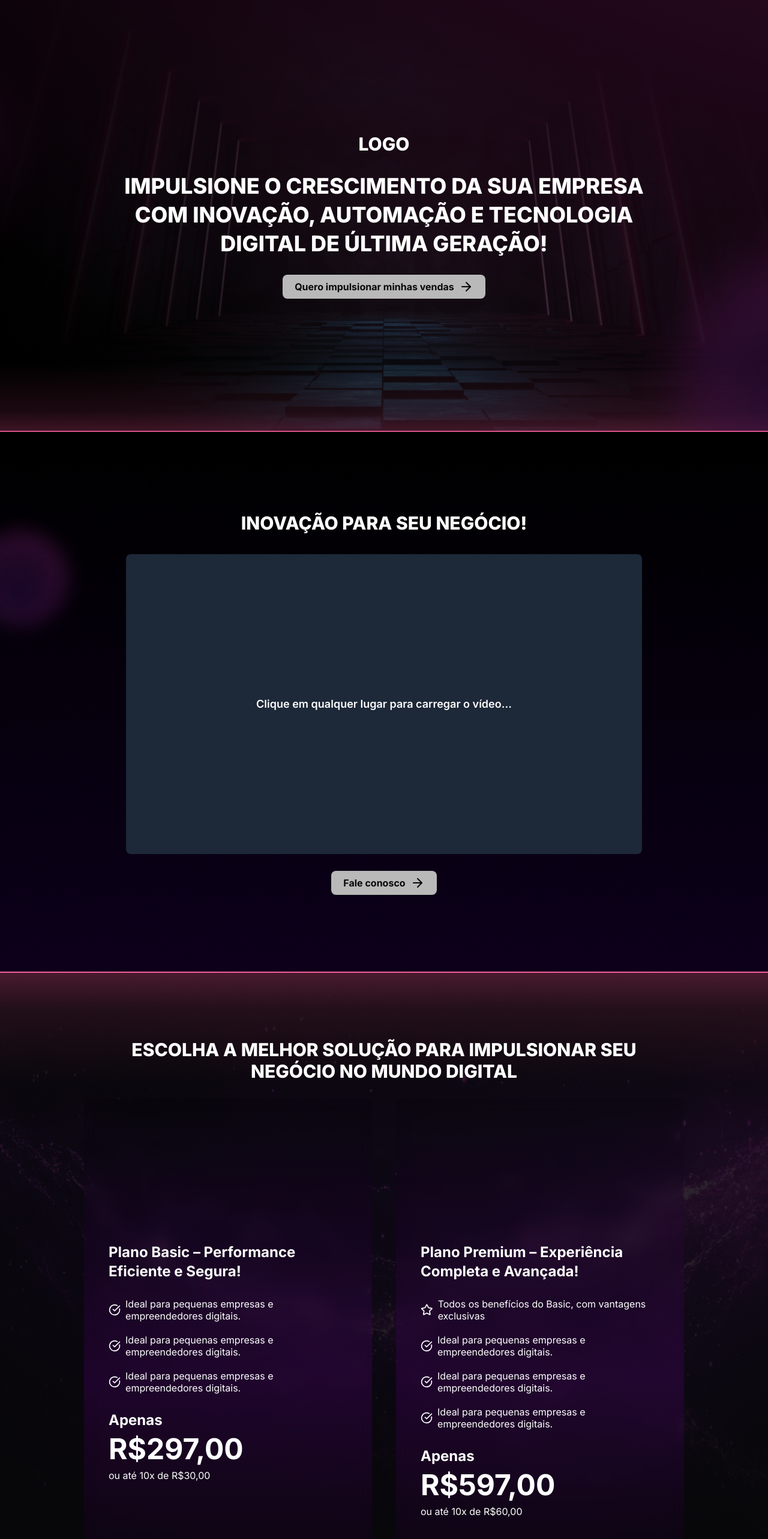
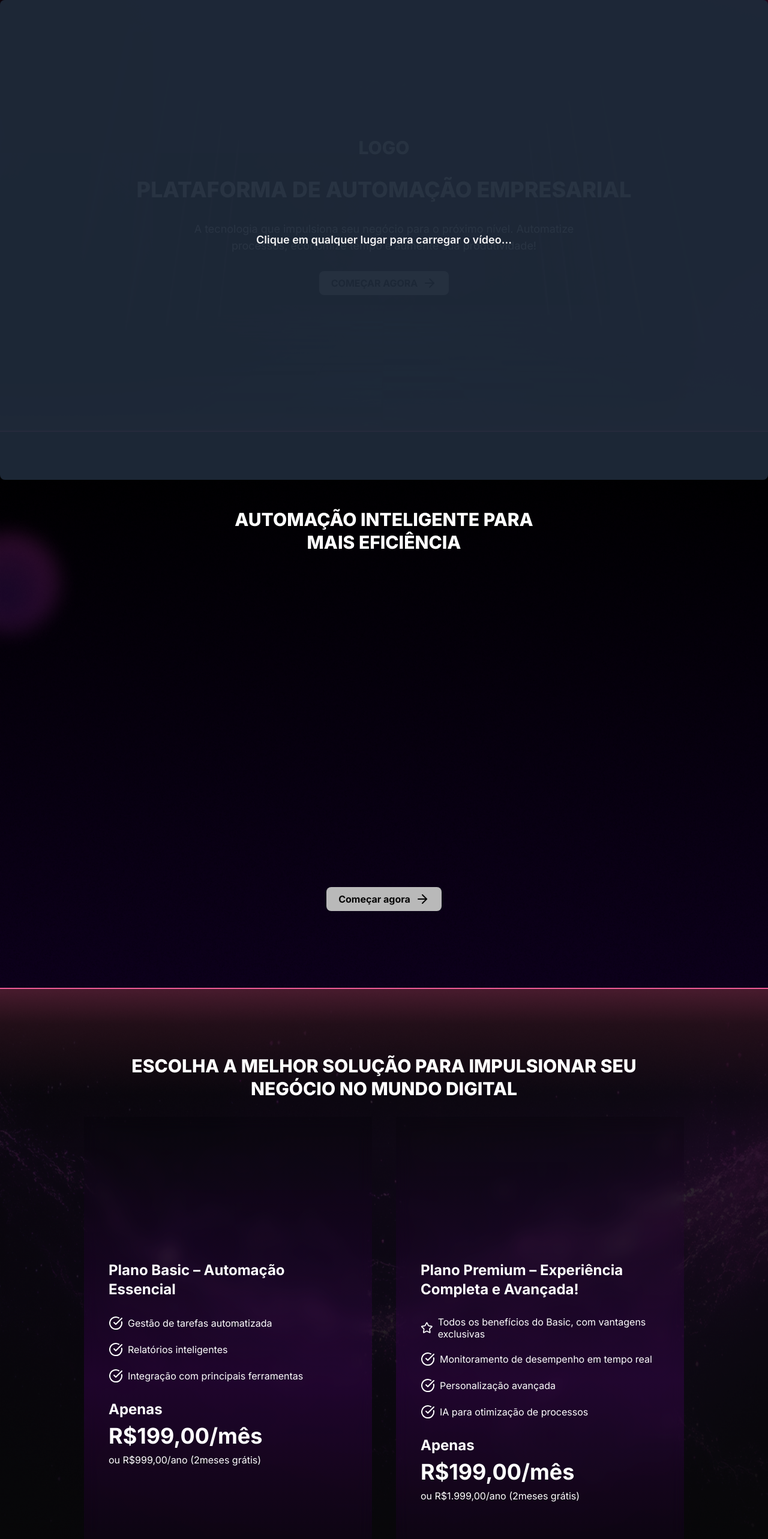
Before and after one commit to Lucashtpaiva/page-vsl, a Next.js app: page / in a window 1280 px wide. Shown: the top 2566 px of the page at 60% size. Built offline with nearby package versions, Linux system fonts and the light colour scheme.

Commit message:
Criação dos depoimentos, correção na copy e player de vídeo (#5)

```diff
--- a/src/components/sections/1.heroSection/heroSection.tsx
+++ b/src/components/sections/1.heroSection/heroSection.tsx
@@ -9,11 +9,14 @@ export default function HeroSection() {
       <SectionBox className="md:py-8">
         <h3 className="text-center text-3xl font-extrabold uppercase">Logo</h3>
         <h1 className="max-w-[60rem] text-center text-2xl font-extrabold uppercase antialiased md:text-4xl md:leading-12">
-          Impulsione o crescimento da sua empresa com inovação, automação e
-          tecnologia digital de última geração!
+          Plataforma de Automação Empresarial
         </h1>
+        <h4 className="text-white-500 max-w-[41rem] text-center text-lg">
+          A tecnologia que impulsiona seu negócio para o próximo nível.
+          Automatize processos, economize tempo e aumente sua produtividade!
+        </h4>
         <Button>
-          Quero impulsionar minhas vendas
+          COMEÇAR AGORA
           <ArrowRight />
         </Button>
       </SectionBox>
--- a/src/components/sections/2.playerVideo/player.tsx
+++ b/src/components/sections/2.playerVideo/player.tsx
@@ -23,11 +23,11 @@ export default function Player() {
   return (
     <Container className="justify-center bg-[url(/video-desktop.webp)] bg-center">
       <SectionBox className="py-20 md:py-32">
-        <h1 className="max-w-[60rem] text-center text-2xl font-extrabold uppercase antialiased md:text-3xl md:leading-12">
-          Inovação para seu negócio!
+        <h1 className="max-w-[34rem] text-center text-2xl leading-tight font-extrabold uppercase md:text-3xl">
+          Automação inteligente para mais eficiência
         </h1>
 
-        <div className="relative aspect-video w-full max-w-[860px] md:h-[500px]">
+        <div className="h-[400px] w-full max-w-[860px] md:aspect-video md:h-[500px]">
           {!loaded && (
             <div className="absolute inset-0 flex animate-pulse items-center justify-center rounded-lg bg-gray-800 p-5">
               <p className="text-lg font-semibold text-white">
@@ -46,7 +46,7 @@ export default function Player() {
         </div>
 
         <Button>
-          Fale conosco
+          Começar agora
           <ArrowRight />
         </Button>
       </SectionBox>
--- a/src/components/sections/3.products/products.tsx
+++ b/src/components/sections/3.products/products.tsx
@@ -8,32 +8,29 @@ export default function Products() {
   return (
     <Container className="justify-center bg-[url(/products-desktop.webp)] bg-top">
       <SectionBox className="py-20 md:py-28">
-        <h1 className="max-w-[60rem] text-center text-2xl font-extrabold uppercase antialiased md:text-3xl">
+        <h1 className="max-w-[60rem] text-center text-2xl leading-tight font-extrabold uppercase md:text-3xl">
           Escolha a Melhor Solução para Impulsionar Seu Negócio no Mundo Digital
         </h1>
         <div className="flex flex-wrap items-stretch justify-center gap-10">
           <CardBox>
             <h1 className="text-2xl font-bold text-white">
-              Plano Basic – Performance Eficiente e Segura!
+              Plano Basic – Automação Essencial
             </h1>
             <div className="flex flex-col gap-5">
               <IconText
                 icon={CircleCheckBig}
-                text="Ideal para pequenas empresas e empreendedores digitais."
+                text="Gestão de tarefas automatizada"
               />
+              <IconText icon={CircleCheckBig} text="Relatórios inteligentes" />
               <IconText
                 icon={CircleCheckBig}
-                text="Ideal para pequenas empresas e empreendedores digitais."
-              />
-              <IconText
-                icon={CircleCheckBig}
-                text="Ideal para pequenas empresas e empreendedores digitais."
+                text="Integração com principais ferramentas"
               />
             </div>
             <div className="flex flex-col gap-2">
               <h3 className="text-2xl font-bold text-white">Apenas</h3>
-              <h1 className="text-5xl font-bold">R$297,00</h1>
-              <p>ou até 10x de R$30,00</p>
+              <h1 className="text-4xl font-bold">R$199,00/mês</h1>
+              <p className="text-base">ou R$999,00/ano (2meses grátis)</p>
             </div>
           </CardBox>
           <CardBox>
@@ -47,21 +44,18 @@ export default function Products() {
               />
               <IconText
                 icon={CircleCheckBig}
-                text="Ideal para pequenas empresas e empreendedores digitais."
+                text="Monitoramento de desempenho em tempo real"
               />
+              <IconText icon={CircleCheckBig} text="Personalização avançada" />
               <IconText
                 icon={CircleCheckBig}
-                text="Ideal para pequenas empresas e empreendedores digitais."
-              />
-              <IconText
-                icon={CircleCheckBig}
-                text="Ideal para pequenas empresas e empreendedores digitais."
+                text="IA para otimização de processos"
               />
             </div>
             <div className="flex flex-col gap-2">
               <h3 className="text-2xl font-bold text-white">Apenas</h3>
-              <h1 className="text-5xl font-bold">R$597,00</h1>
-              <p>ou até 10x de R$60,00</p>
+              <h1 className="text-4xl font-bold">R$199,00/mês</h1>
+              <p className="text-base">ou R$1.999,00/ano (2meses grátis)</p>
             </div>
           </CardBox>
         </div>
--- /dev/null
+++ b/src/components/sections/4.testimonials/boxTestimonials.tsx
@@ -0,0 +1,27 @@
+import { CircleUser, Star } from 'lucide-react';
+
+interface TestimonialsProps {
+  name: string;
+  text: string;
+}
+
+export default function BoxTestimonials(props: TestimonialsProps) {
+  return (
+    <div className="flex max-w-96 flex-col gap-2.5 rounded-lg border border-[#8A05BE] bg-[linear-gradient(150deg,_rgba(64,26,83,0.70)_-16.34%,_rgba(6,0,11,0.70)_101.62%)] p-5 backdrop-blur-[5px]">
+      <div className="flex items-center justify-between">
+        <div className="flex items-center gap-2">
+          <CircleUser className="text-gray-300" />
+          <h4 className="text-white-500 text-lg font-bold">{props.name}</h4>
+        </div>
+        <div className="flex items-center gap-0.5">
+          <Star className="w-4 text-amber-300" />
+          <Star className="w-4 text-amber-300" />
+          <Star className="w-4 text-amber-300" />
+          <Star className="w-4 text-amber-300" />
+          <Star className="w-4 text-amber-300" />
+        </div>
+      </div>
+      <p className="text-base">{props.text}</p>
+    </div>
+  );
+}
--- a/src/components/sections/4.testimonials/testimonials.tsx
+++ b/src/components/sections/4.testimonials/testimonials.tsx
@@ -1,11 +1,31 @@
 import Container from '@/components/container';
 import SectionBox from '@/components/sectionBox';
 
+import BoxTestimonials from './boxTestimonials';
+
 export default function Testimonials() {
   return (
-    <Container className="justify-center bg-black">
-      <SectionBox>
-        <h1>Testimonials</h1>
+    <Container className="justify-center bg-[url(/depoimentos-desktop.webp)] bg-center">
+      <SectionBox className="py-20 md:py-32">
+        <h1 className="text-center text-2xl leading-tight font-extrabold uppercase md:text-3xl">
+          O que nossos clientes dizem?
+        </h1>
+        <div className="flex w-full flex-wrap items-stretch justify-center gap-7">
+          <BoxTestimonials
+            name="Lucas Paiva"
+            text="A automação transformou completamente nossa operação! Antes, perdíamos
+        horas organizando tarefas manualmente. Agora, tudo flui de forma
+        eficiente, permitindo que nossa equipe foque no crescimento do negócio."
+          />
+          <BoxTestimonials
+            name="Lucas Paiva"
+            text="Tínhamos dificuldades em monitorar a produtividade e otimizar processos. Depois de adotar a plataforma, conseguimos reduzir erros, melhorar o atendimento e aumentar nossa receita. Um investimento que vale a pena!"
+          />
+          <BoxTestimonials
+            name="Lucas Paiva"
+            text="O suporte da equipe faz toda a diferença. Sempre que precisamos, eles estão prontos para nos ajudar. Além disso, a personalização do plano Premium nos permitiu integrar a ferramenta às nossas necessidades específicas."
+          />
+        </div>
       </SectionBox>
     </Container>
   );
```
Also changed, not shown: public/depoimentos-desktop.webp (added).
